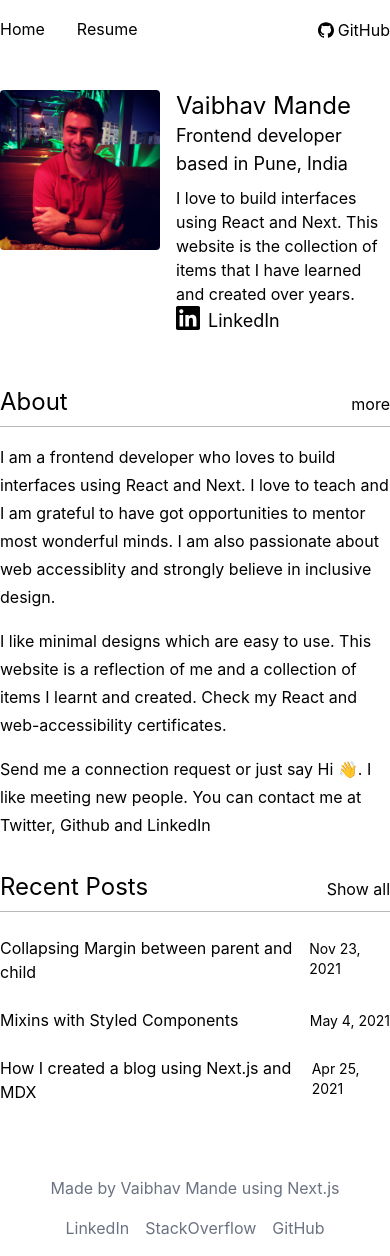
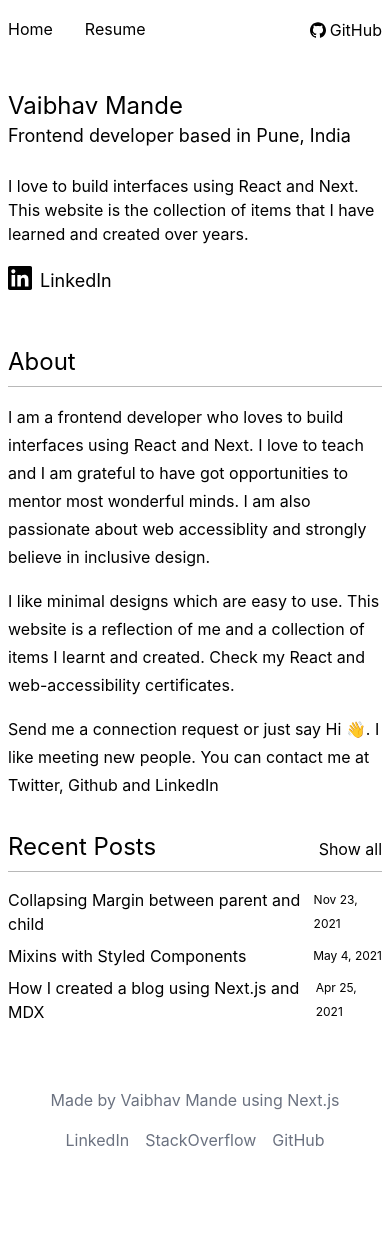
Before and after one commit to vaibhavmande/vaibhavmande.github.io, a Next.js app: page / in a window 390 px wide. After the commit the page ends 1168 px from the top, so only its background shows below. Built offline with nearby package versions, Linux system fonts and the light colour scheme.

Commit message:
mobile design for home page

```diff
--- a/components/Header.tsx
+++ b/components/Header.tsx
@@ -4,7 +4,7 @@ import TargetLink from './atoms/TargetLink';
 
 export default function Header() {
   return (
-    <header>
+    <header className="mx-2 sm:mx-0">
       <nav className="mx-auto max-w-2xl w-full flex flex-row justify-between py-4">
         <ul className="flex gap-8 items-center content-between w-full">
           <li>
--- a/components/PostShowcase.tsx
+++ b/components/PostShowcase.tsx
@@ -1,14 +1,10 @@
 /**
- * This showcase which show posts.
- * @param number The number of posts to be displayed
+ * This component show recent three posts.
+ * @todo in the future fetch all the posts and display most recent three posts
  * @returns JSX
  */
 
 import SectionTitle from './atoms/SectionTitle';
-
-type Props = {
-  number: number;
-};
 
 type Post = {
   id: number;
@@ -49,10 +45,12 @@ const Posts = ({ posts }: { posts: Post[] }) => {
             rel="noopener noreferrer"
             target="_blank"
             aria-label={post.title}
-            className="flex justify-between items-baseline p-2 px-4 -mx-4 rounded-lg hover:bg-slate-100"
+            // md:p-2 md:px-4 md:-mx-4
+            className="flex justify-between items-baseline rounded-lg hover:bg-slate-100"
           >
             <h2>{post.title}</h2>
-            <span className="text-sm">{post.date}</span>
+            {/* text-sm */}
+            <span className="text-xs self-start leading-6">{post.date}</span>
           </a>
         </li>
       ))}
@@ -61,7 +59,7 @@ const Posts = ({ posts }: { posts: Post[] }) => {
 };
 
 /* The content should ne passed as Prop @todo */
-export default function PostShowcase({ number = 3 }: Props) {
+export default function PostShowcase() {
   return (
     <section className="mb-8">
       <SectionTitle
--- a/components/UserCard.tsx
+++ b/components/UserCard.tsx
@@ -2,8 +2,9 @@ import Image from 'next/image';
 
 export default function UserCard() {
   return (
-    <section className="grid gap-4 grid-flow-col auto-cols-auto mb-12">
-      <div className="relative w-40">
+    // grid gap-4 grid-flow-col auto-cols-auto
+    <section className="mb-12">
+      <div className="relative w-40 hidden">
         <Image
           src="/static/images/me.jpg"
           className="rounded p-0"
@@ -12,7 +13,7 @@ export default function UserCard() {
           height={350}
         />
       </div>
-      <div className="h-auto flex flex-col justify-between">
+      <div className="h-auto flex flex-col justify-between gap-4">
         <div className="main">
           <h1 className="text-2xl">Vaibhav Mande</h1>
           <h2 className="text-lg mb-0">
@@ -28,7 +29,7 @@ export default function UserCard() {
             href="https://www.linkedin.com/in/vaibhavmande/"
             target="_blank"
             rel="noopener"
-            className="flex gap-2"
+            className="flex gap-2 mt-1"
           >
             <img
               src="/static/images/linkedin.svg"
--- a/pages/index.tsx
+++ b/pages/index.tsx
@@ -1,18 +1,14 @@
 import UserCard from '../components/UserCard';
-import RecentPosts from '../components/PostShowcase';
+import PostShowcase from '../components/PostShowcase';
 import TitledContent from '../components/TitledContent';
 
 export default function Home() {
   return (
-    <main className="flex-1 max-w-2xl w-full mx-auto">
+    // w-full mx-auto
+    <main className="flex-1 max-w-2xl mx-2">
       <UserCard />
       <section className="mb-8">
-        <TitledContent
-          title="About"
-          secondary="more"
-          secondaryUrl="/about"
-          hasSecondary
-        >
+        <TitledContent title="About" secondaryUrl="/about" hasSecondary>
           <>
             <p className="leading-7 mb-4">
               I am a frontend developer who loves to build interfaces using
@@ -32,8 +28,7 @@ export default function Home() {
           </>
         </TitledContent>
       </section>
-      <RecentPosts number={3} />
-      <section className="mb-8"></section>
+      <PostShowcase />
     </main>
   );
 }
```
